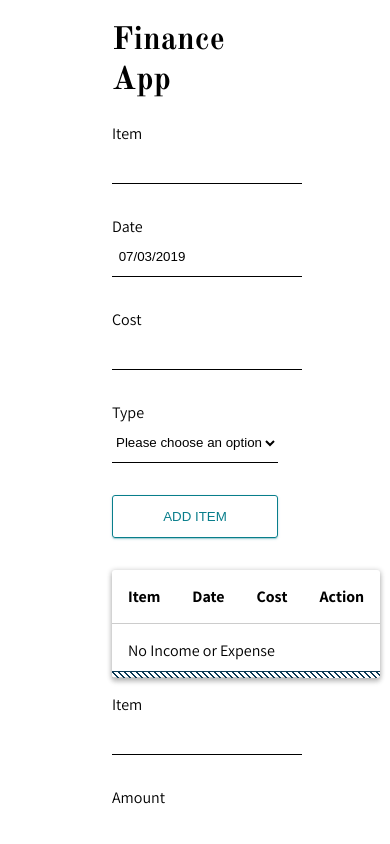
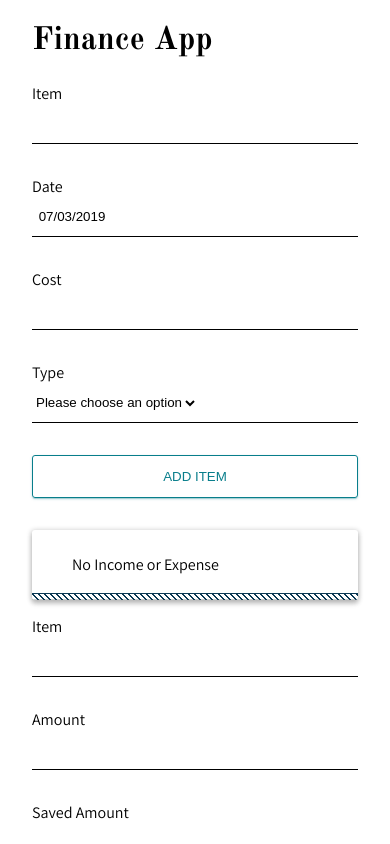
Before and after one commit to gward35/FinanceApp, a React (Create React App) app: page / in a window 390 px wide. Shown: the top 844 px of the page. Built offline with nearby package versions, Linux system fonts and the light colour scheme.

Commit message:
add more responsive rules to containers and tables

```diff
--- a/src/App.scss
+++ b/src/App.scss
@@ -12,6 +12,10 @@
   margin: 0 14em;
   @media screen and (max-width: 969px) {
     margin: 0 7em;
+  }
+
+  @media screen and (max-width: 480px) {
+    margin: 0 2em;
   }
 }
 
@@ -47,10 +51,41 @@
     background-size: 6px 6px;
   }
 
+  thead {
+    @media screen and (max-width: 969px) {
+      display: none;
+    }
+  }
+
   th, td {
     padding: 1rem;
     border-bottom: 1px solid #ccc;
     text-align: left;
+  }
+
+  tr {
+    @media screen and (max-width: 969px) {
+      display: flex;
+      flex-direction: column;
+    }
+
+    td {
+      @media screen and (max-width: 969px) {
+        padding: 1.5rem;
+        border: 0;
+        &:last-child {
+          border-bottom: 1px solid #ccc;
+        }
+      }
+      &::before {
+        @media screen and (max-width: 969px) {
+          content: attr(data-label);
+          text-transform: capitalize;
+          font-weight: 700;
+          margin-right: 1rem;
+        }
+      }
+    }
   }
 }
 
--- a/src/components/ledger.js
+++ b/src/components/ledger.js
@@ -14,10 +14,10 @@
       {props.items.length > 0 ? (
         props.items.map(money => (
         <tr key={money.id}>
-          <td><span className={money.type}>{money.type}</span>{money.item}</td>
-          <td>{money.date.toLocaleString().split(",")[0]}</td>
-          <td>${parseFloat(money.cost).toLocaleString('en')}</td>
-          <td><button onClick={() => props.deleteItem(money.id)}>Delete</button></td>
+          <td data-label="Item: "><span className={money.type}>{money.type}</span>{money.item}</td>
+          <td data-label="Date: ">{money.date.toLocaleString().split(",")[0]}</td>
+          <td data-label="Cost: ">${parseFloat(money.cost).toLocaleString('en')}</td>
+          <td data-label="Action: " ><button onClick={() => props.deleteItem(money.id)}>Delete</button></td>
         </tr>
       ))
     ) : (
--- a/src/components/savingsGoalList.js
+++ b/src/components/savingsGoalList.js
@@ -15,10 +15,10 @@
         props.savings.map(saving => (
         <React.Fragment key={saving.id}>
         <tr>
-          <td>{saving.item}</td>
-          <td>${parseFloat(saving.goal).toLocaleString('en')}</td>
-          <td>${parseFloat(saving.savedAmount).toLocaleString('en')}</td>
-          <td>
+          <td data-label="Item: ">{saving.item}</td>
+          <td data-label="Goal: ">${parseFloat(saving.goal).toLocaleString('en')}</td>
+          <td data-label="Saved Amount: ">${parseFloat(saving.savedAmount).toLocaleString('en')}</td>
+          <td data-label="Action: ">
             <button onClick={() => props.editSavingsGoal(saving)}>Edit</button>
             <button onClick={() => props.deleteSavingsGoal(saving.id)}>Delete</button>
           </td>
```
